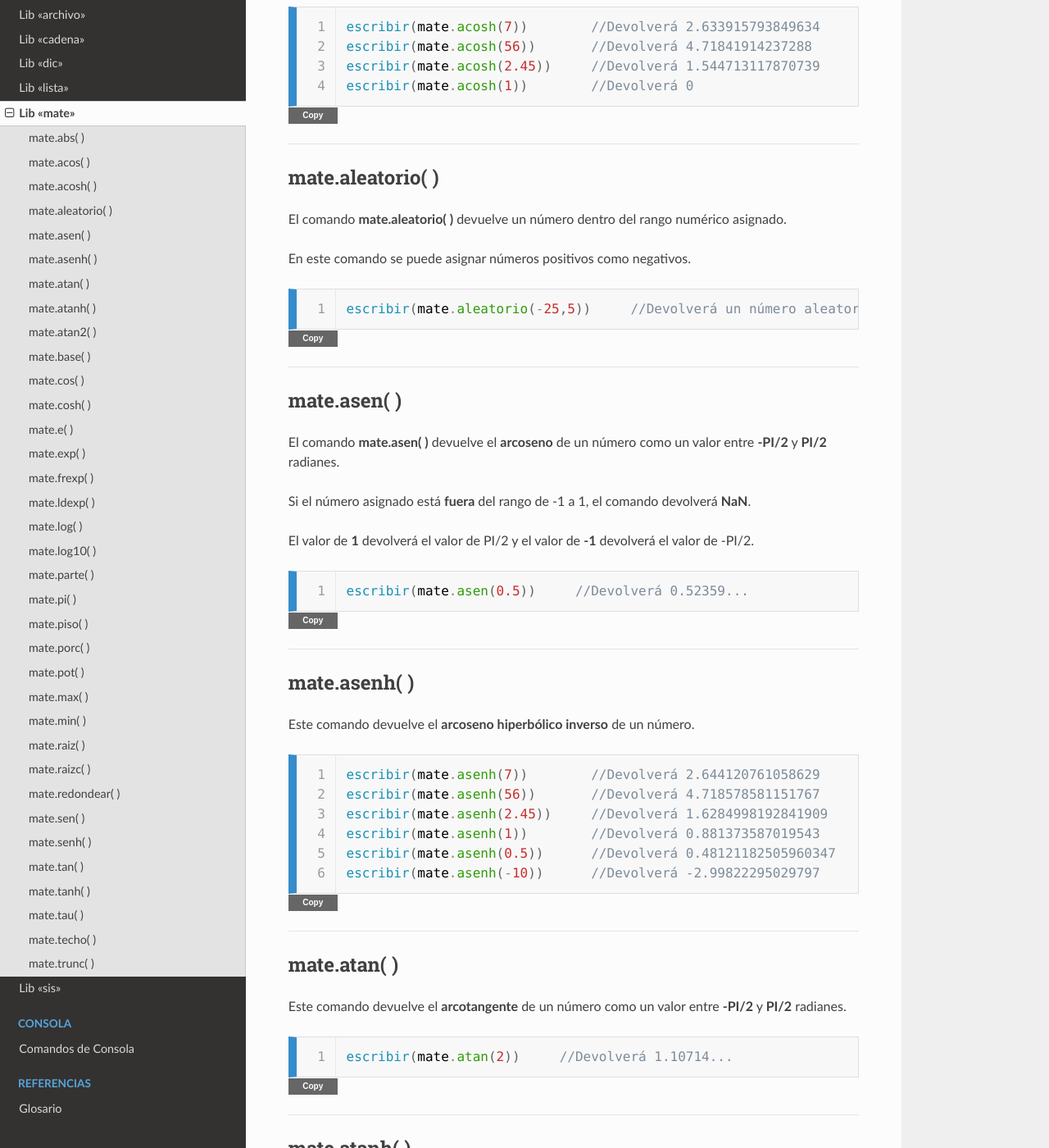
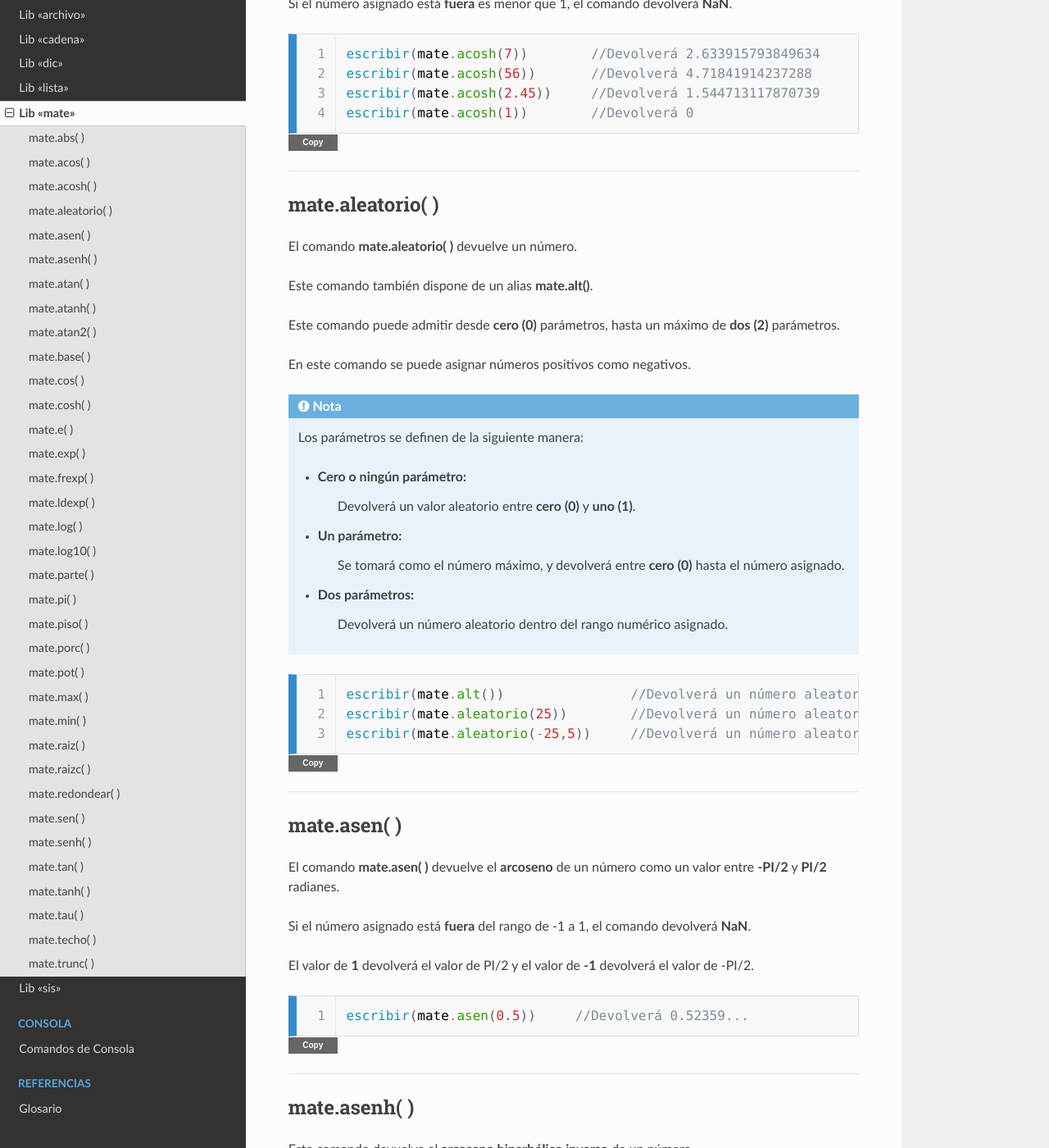
Before and after one commit to LatinoDocs/Manual-Latino, a Sphinx documentation site: the page built from docs/librerias/Matematica.rst, in a window 1280 px wide and 1400 px high, scrolled down 2329 px. Shown: the whole window at 82% size. Built offline with Sphinx 7.4.7 and the Read the Docs theme 2.0.0, drawn with Linux system fonts in a browser that asks for light colours; comment, search, counter and statistics services are not loaded.

Commit message:
Mejora y actualización en el comando **mate.aleatorio()**

```diff
--- a/docs/Novedades.rst
+++ b/docs/Novedades.rst
@@ -26,6 +26,7 @@ Mejoras
   * Se ha corregido el comando **cadena.rellenar_izquierda()** en MS-Windows
   * Se ha corregido el comando **lista.concatenar()**
   * Se ha corregido el comando **lista.insertar()**
+  * Se ha mejorado el comando **mate.aleatorio()**
   * Se ha mejorado los comandos **imprimirf()** y **cadena.formato()**
     * Tiene soporte para reconocer valores octales, hexadecimales y expresiones científicas.
     * Los valores octales, hex y expresiones científicas deben de estar entre comillas (una cadena).
@@ -47,6 +48,7 @@ Novedades
   * Se ha añadido el comando **mate.tau()**
   * Se ha añadido el comando **mate.e()**
   * Se ha añadido el comando **mate.trunc()**
+  * Se ha añadido un nuevo alias en el comando **mate.aleatorio()** el cual es **mate.alt()**
   * Se ha añadido el comando **mate.redondear()** y su alias **mate.rnd()**
   * Se ha añadido los comandos **mate.base()**, **mate.parte()** y **mate.porc()**
   * Se ha añadido el comando **archivo.anexar()**
--- a/docs/librerias/Matematica.rst
+++ b/docs/librerias/Matematica.rst
@@ -20,7 +20,9 @@ La librería **mate** contiene las funciones de **matemáticas** en Latino.
 +----------------+------------+-------------------------------------------------------------------------------+
 | acosh\( \)     | 1          | Devuelve el coseno hiperbólico inverso de un número                           |
 +----------------+------------+-------------------------------------------------------------------------------+
-| aleatorio\( \) | 2          | Devuelve un número aleatorio                                                  |
+| aleatorio\( \) | 0, 1 ó 2   | Devuelve un número aleatorio                                                  |
++----------------+            |                                                                               |
+| alt\( \)       |            |                                                                               |
 +----------------+------------+-------------------------------------------------------------------------------+
 | asen\( \)      | 1          | Devuelve el arcoseno en radianes                                              |
 +----------------+------------+-------------------------------------------------------------------------------+
@@ -136,13 +138,30 @@ Si el número asignado está **fuera** es menor que 1, el comando devolverá **N
 
 mate.aleatorio\( \)
 --------------------
-El comando **mate.aleatorio\( \)** devuelve un número dentro del rango numérico asignado.
+El comando **mate.aleatorio\( \)** devuelve un número.
+
+Este comando también dispone de un alias **mate.alt()**.
+
+Este comando puede admitir desde **cero (0)** parámetros, hasta un máximo de **dos (2)** parámetros.
 
 En este comando se puede asignar números positivos como negativos.
 
+.. note:: Los parámetros se definen de la siguiente manera:
+
+    * Cero o ningún parámetro:
+        Devolverá un valor aleatorio entre **cero (0)** y **uno (1)**.
+
+    * Un parámetro:
+        Se tomará como el número máximo, y devolverá entre **cero (0)** hasta el número asignado.
+
+    * Dos parámetros:
+        Devolverá un número aleatorio dentro del rango numérico asignado.
+
 .. raw:: html
 
-   <pre><code class="language-latino line-numbers">escribir(mate.aleatorio(-25,5))     //Devolverá un número aleatorio entre -25 a 5</code></pre>
+   <pre><code class="language-latino line-numbers">escribir(mate.alt())                //Devolverá un número aleatorio entre 0 y 1
+   escribir(mate.aleatorio(25))        //Devolverá un número aleatorio entre 0 y 25
+   escribir(mate.aleatorio(-25,5))     //Devolverá un número aleatorio entre -25 a 5</code></pre>
 
 ----
 
```
